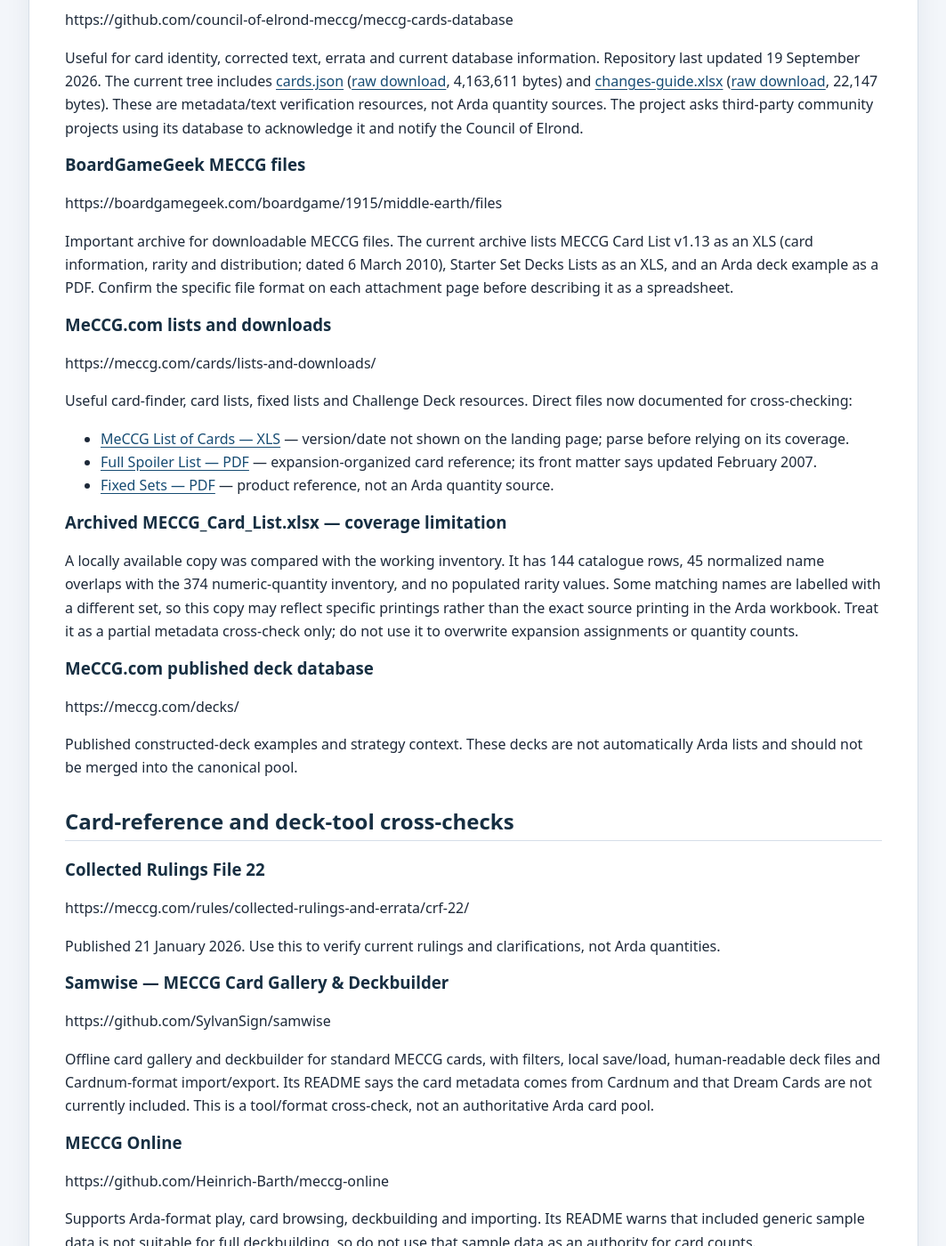
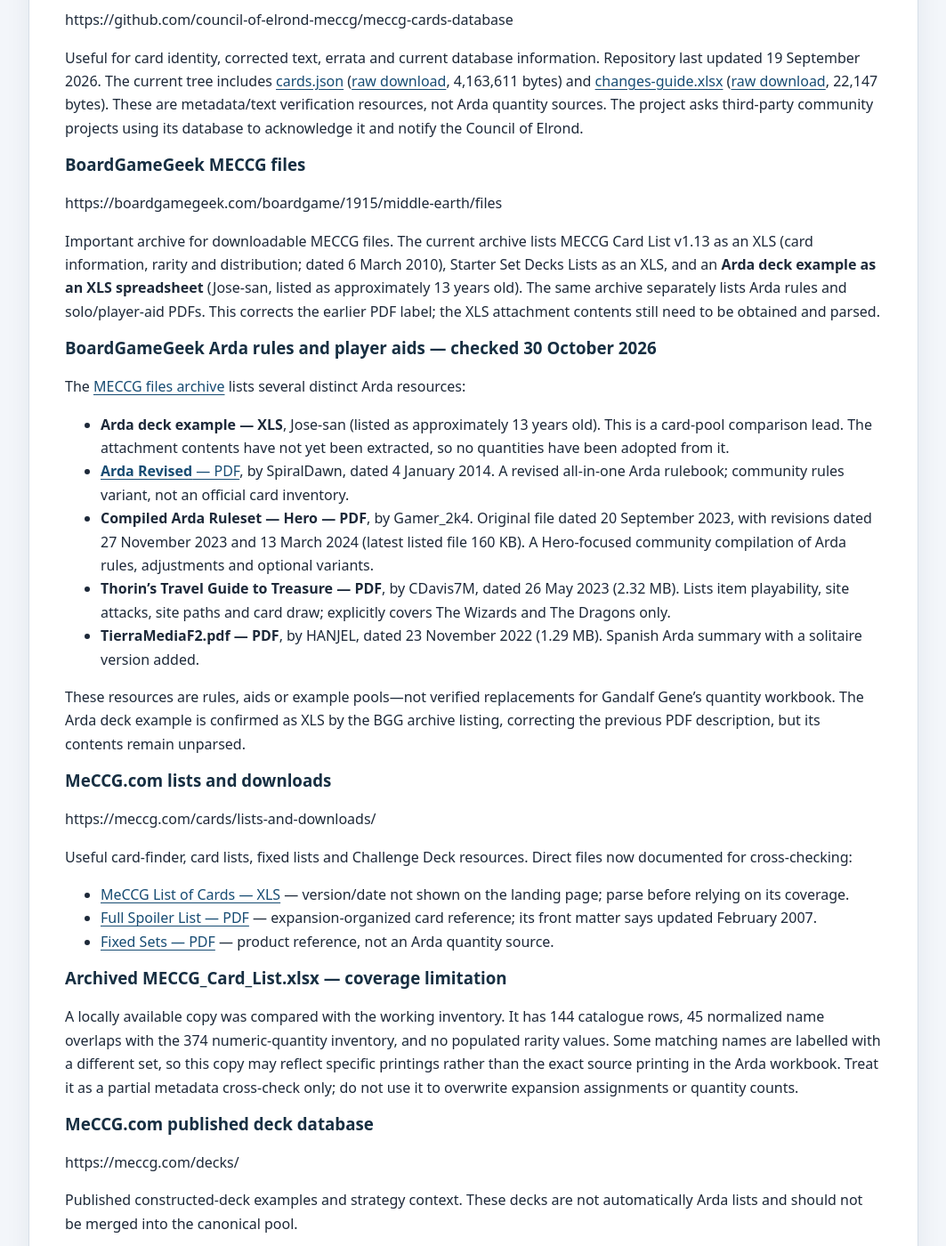
Before and after one commit to JamSpot/meccg-arda-master-database, a Jekyll site: the page built from docs/sources.md, in a window 1280 px wide and 1400 px high, scrolled down 1395 px. Shown: the whole window at 89% size, without its empty margins (108-1171 px from the left). Built offline with Jekyll 4.4.1, drawn with Linux system fonts in a browser that asks for light colours; our own code applies the rules of GitHub Pages for plain Markdown files; some of the changed text lies outside the part shown.

Commit message:
Catalogue new Arda rules aids and correct deck example format

```diff
--- a/docs/sources.md
+++ b/docs/sources.md
@@ -36,7 +36,20 @@ Useful for card identity, corrected text, errata and current database informatio
 ### BoardGameGeek MECCG files
 https://boardgamegeek.com/boardgame/1915/middle-earth/files
 
-Important archive for downloadable MECCG files. The current archive lists MECCG Card List v1.13 as an XLS (card information, rarity and distribution; dated 6 March 2010), Starter Set Decks Lists as an XLS, and an Arda deck example as a PDF. Confirm the specific file format on each attachment page before describing it as a spreadsheet.
+Important archive for downloadable MECCG files. The current archive lists MECCG Card List v1.13 as an XLS (card information, rarity and distribution; dated 6 March 2010), Starter Set Decks Lists as an XLS, and an **Arda deck example as an XLS spreadsheet** (Jose-san, listed as approximately 13 years old). The same archive separately lists Arda rules and solo/player-aid PDFs. This corrects the earlier PDF label; the XLS attachment contents still need to be obtained and parsed.
+
+
+### BoardGameGeek Arda rules and player aids — checked 30 October 2026
+
+The [MECCG files archive](https://boardgamegeek.com/boardgame/1915/middle-earth/files) lists several distinct Arda resources:
+
+- **Arda deck example — XLS**, Jose-san (listed as approximately 13 years old). This is a card-pool comparison lead. The attachment contents have not yet been extracted, so no quantities have been adopted from it.
+- [**Arda Revised** — PDF](https://boardgamegeek.com/filepage/98645/arda-revised), by SpiralDawn, dated 4 January 2014. A revised all-in-one Arda rulebook; community rules variant, not an official card inventory.
+- **Compiled Arda Ruleset — Hero — PDF**, by Gamer_2k4. Original file dated 20 September 2023, with revisions dated 27 November 2023 and 13 March 2024 (latest listed file 160 KB). A Hero-focused community compilation of Arda rules, adjustments and optional variants.
+- **Thorin's Travel Guide to Treasure — PDF**, by CDavis7M, dated 26 May 2023 (2.32 MB). Lists item playability, site attacks, site paths and card draw; explicitly covers The Wizards and The Dragons only.
+- **TierraMediaF2.pdf — PDF**, by HANJEL, dated 23 November 2022 (1.29 MB). Spanish Arda summary with a solitaire version added.
+
+These resources are rules, aids or example pools—not verified replacements for Gandalf Gene's quantity workbook. The Arda deck example is confirmed as XLS by the BGG archive listing, correcting the previous PDF description, but its contents remain unparsed.
 
 ### MeCCG.com lists and downloads
 https://meccg.com/cards/lists-and-downloads/
@@ -93,14 +106,10 @@ A 25-page published Arda rules reference credited to Joe Bisz (concept) and Joe
 Targeted checks of the [Council of Elrond cards.json](https://raw.githubusercontent.com/council-of-elrond-meccg/meccg-cards-database/master/cards.json) confirm these IDs/set codes: Army of the Dead TW-193 (TW), The White Tree TW-348 (TW), Peril Returned TD-54 (TD), Uruk-lieutenant LE-96 (LE), and Wild Trolls LE-100 (LE). This verifies card metadata but provides no Arda copy quantities. The full JSON remains too large for one-shot parsing through the current GitHub connector; complete automated matching is still outstanding.
 
 ### Latest source-watch note
-[Source watch — 29 October 2026](research-watch-2026-10-29.html) compares Arda Rules 4.0 general pool guidance with Gandalf Gene's specific 423-card Play Deck and records five targeted Council of Elrond metadata checks.
 
-Previous watches: [28 October 2026](research-watch-2026-10-28.html), [27 October 2026](research-watch-2026-10-27.html), [26 October 2026](research-watch-2026-10-26.html), [25 October 2026](research-watch-2026-10-25.html) and [24 October 2026](research-watch-2026-10-24.html)
+[Source watch — 30 October 2026](research-watch-2026-10-30.html) adds the 2014 Arda Revised rulebook, the 2023–24 Hero compiled ruleset, Thorin's 2023 treasure-travel aid, the 2022 Spanish solo-Arda variant, and corrects the BGG Arda deck example's format to XLS.
 
-### Latest source-watch note
-[Source watch — 29 October 2026](research-watch-2026-10-29.html) compares the published Arda Rules 4.0 pile-sizing guidance with Gandalf Gene's concrete list and records five targeted Council of Elrond metadata checks.
-
-Previous watches: [27 October 2026](research-watch-2026-10-27.html), [26 October 2026](research-watch-2026-10-26.html), [25 October 2026](research-watch-2026-10-25.html) and [24 October 2026](research-watch-2026-10-24.html)
+Previous watches: [29 October 2026](research-watch-2026-10-29.html), [28 October 2026](research-watch-2026-10-28.html), [27 October 2026](research-watch-2026-10-27.html), [26 October 2026](research-watch-2026-10-26.html), [25 October 2026](research-watch-2026-10-25.html) and [24 October 2026](research-watch-2026-10-24.html)
 
 
 ## Source hierarchy
```
